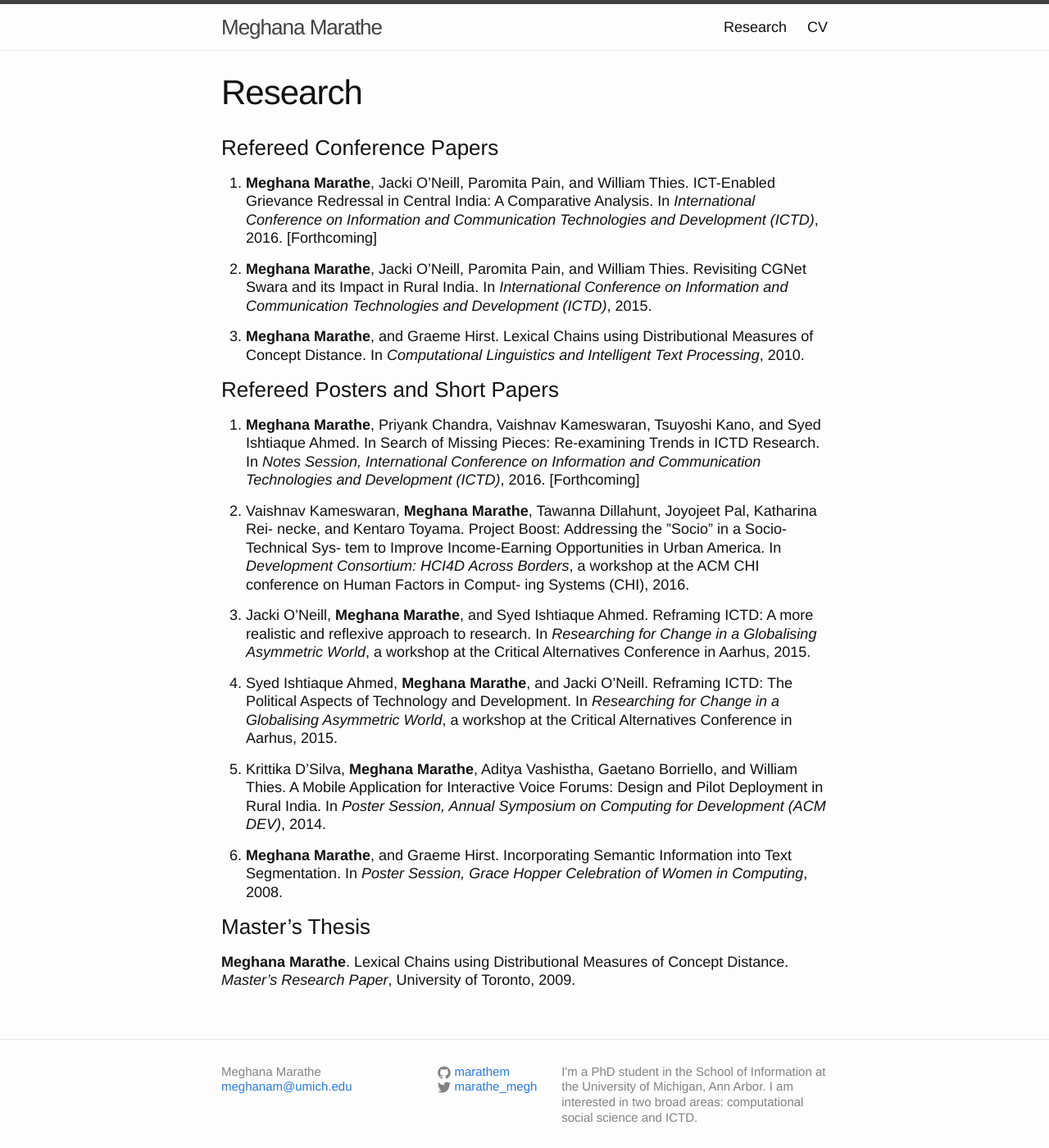
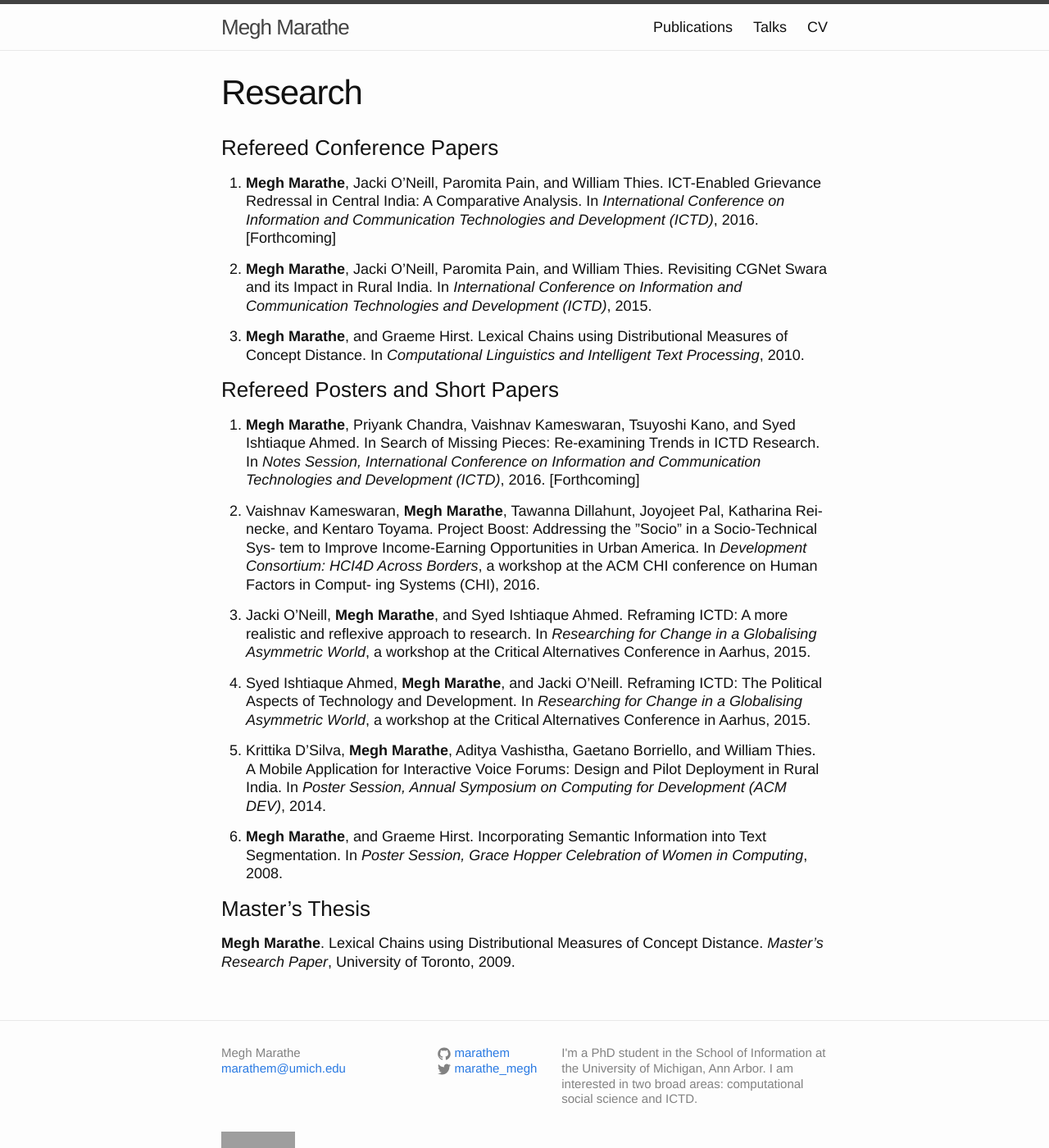
Before and after one commit to marathem/marathem.github.io, a Jekyll site: the page built from research.md, in a window 1280 px wide and 1400 px high. Shown: the whole window at 82% size. Built offline with Jekyll 4.4.1, drawn with Linux system fonts in a browser that asks for light colours; grey boxes are pictures that could not be loaded.

Commit message:
Name change

```diff
--- a/_config.yml
+++ b/_config.yml
@@ -1,6 +1,6 @@
 # Site settings
-title: Meghana Marathe
-email: meghanam@umich.edu
+title: Megh Marathe
+email: marathem@umich.edu
 description: > # this means to ignore newlines until "baseurl:"
   I'm a PhD student in the School of Information at the University of Michigan, Ann Arbor.
   I am interested in two broad areas: computational social science and ICTD.
--- a/_includes/header.html
+++ b/_includes/header.html
@@ -15,7 +15,8 @@
 
       <div class="trigger">
         <!--a class="page-link" href="/blog/">Blog</a-->
-        <a class="page-link" href="/Research/">Research</a>
+        <a class="page-link" href="/Research/">Publications</a>
+        <a class="page-link" href="/Talks/">Talks</a>
         <!--a class="page-link" href="/Teaching/">Teaching</a-->
         <a class="page-link" href="/cv/CV_Marathe.pdf">CV</a>
       </div>
--- a/research.md
+++ b/research.md
@@ -5,25 +5,25 @@ permalink: /Research/
 ---
 
 ### Refereed Conference Papers
-1. **Meghana Marathe**, Jacki O’Neill, Paromita Pain, and William Thies. ICT-Enabled Grievance Redressal in Central India: A Comparative Analysis. In *International Conference on Information and Communication Technologies and Development (ICTD)*, 2016. [Forthcoming]
+1. **Megh Marathe**, Jacki O’Neill, Paromita Pain, and William Thies. ICT-Enabled Grievance Redressal in Central India: A Comparative Analysis. In *International Conference on Information and Communication Technologies and Development (ICTD)*, 2016. [Forthcoming]
 
-2. **Meghana Marathe**, Jacki O’Neill, Paromita Pain, and William Thies. Revisiting CGNet Swara and its Impact in Rural India. In *International Conference on Information and Communication Technologies and Development (ICTD)*, 2015.
+2. **Megh Marathe**, Jacki O’Neill, Paromita Pain, and William Thies. Revisiting CGNet Swara and its Impact in Rural India. In *International Conference on Information and Communication Technologies and Development (ICTD)*, 2015.
 
-3. **Meghana Marathe**, and Graeme Hirst. Lexical Chains using Distributional Measures of Concept Distance. In *Computational Linguistics and Intelligent Text Processing*, 2010.
+3. **Megh Marathe**, and Graeme Hirst. Lexical Chains using Distributional Measures of Concept Distance. In *Computational Linguistics and Intelligent Text Processing*, 2010.
 
 
 ### Refereed Posters and Short Papers
-1. **Meghana Marathe**, Priyank Chandra, Vaishnav Kameswaran, Tsuyoshi Kano, and Syed Ishtiaque Ahmed. In Search of Missing Pieces: Re-examining Trends in ICTD Research. In *Notes Session, International Conference on Information and Communication Technologies and Development (ICTD)*, 2016. [Forthcoming]
+1. **Megh Marathe**, Priyank Chandra, Vaishnav Kameswaran, Tsuyoshi Kano, and Syed Ishtiaque Ahmed. In Search of Missing Pieces: Re-examining Trends in ICTD Research. In *Notes Session, International Conference on Information and Communication Technologies and Development (ICTD)*, 2016. [Forthcoming]
 
-2. Vaishnav Kameswaran, **Meghana Marathe**, Tawanna Dillahunt, Joyojeet Pal, Katharina Rei- necke, and Kentaro Toyama. Project Boost: Addressing the ”Socio” in a Socio-Technical Sys- tem to Improve Income-Earning Opportunities in Urban America. In *Development Consortium: HCI4D Across Borders*, a workshop at the ACM CHI conference on Human Factors in Comput- ing Systems (CHI), 2016.
+2. Vaishnav Kameswaran, **Megh Marathe**, Tawanna Dillahunt, Joyojeet Pal, Katharina Rei- necke, and Kentaro Toyama. Project Boost: Addressing the ”Socio” in a Socio-Technical Sys- tem to Improve Income-Earning Opportunities in Urban America. In *Development Consortium: HCI4D Across Borders*, a workshop at the ACM CHI conference on Human Factors in Comput- ing Systems (CHI), 2016.
 
-3. Jacki O’Neill, **Meghana Marathe**, and Syed Ishtiaque Ahmed. Reframing ICTD: A more realistic and reflexive approach to research. In *Researching for Change in a Globalising Asymmetric World*, a workshop at the Critical Alternatives Conference in Aarhus, 2015.
+3. Jacki O’Neill, **Megh Marathe**, and Syed Ishtiaque Ahmed. Reframing ICTD: A more realistic and reflexive approach to research. In *Researching for Change in a Globalising Asymmetric World*, a workshop at the Critical Alternatives Conference in Aarhus, 2015.
 
-4. Syed Ishtiaque Ahmed, **Meghana Marathe**, and Jacki O’Neill. Reframing ICTD: The Political Aspects of Technology and Development. In *Researching for Change in a Globalising Asymmetric World*, a workshop at the Critical Alternatives Conference in Aarhus, 2015.
+4. Syed Ishtiaque Ahmed, **Megh Marathe**, and Jacki O’Neill. Reframing ICTD: The Political Aspects of Technology and Development. In *Researching for Change in a Globalising Asymmetric World*, a workshop at the Critical Alternatives Conference in Aarhus, 2015.
 
-5. Krittika D’Silva, **Meghana Marathe**, Aditya Vashistha, Gaetano Borriello, and William Thies. A Mobile Application for Interactive Voice Forums: Design and Pilot Deployment in Rural India. In *Poster Session, Annual Symposium on Computing for Development (ACM DEV)*, 2014.
+5. Krittika D’Silva, **Megh Marathe**, Aditya Vashistha, Gaetano Borriello, and William Thies. A Mobile Application for Interactive Voice Forums: Design and Pilot Deployment in Rural India. In *Poster Session, Annual Symposium on Computing for Development (ACM DEV)*, 2014.
 
-6. **Meghana Marathe**, and Graeme Hirst. Incorporating Semantic Information into Text Segmentation. In *Poster Session, Grace Hopper Celebration of Women in Computing*, 2008.
+6. **Megh Marathe**, and Graeme Hirst. Incorporating Semantic Information into Text Segmentation. In *Poster Session, Grace Hopper Celebration of Women in Computing*, 2008.
 
 ### Master's Thesis
-**Meghana Marathe**. Lexical Chains using Distributional Measures of Concept Distance. *Master’s Research Paper*, University of Toronto, 2009.
+**Megh Marathe**. Lexical Chains using Distributional Measures of Concept Distance. *Master’s Research Paper*, University of Toronto, 2009.
```
Also changed, not shown: 1 other file.
